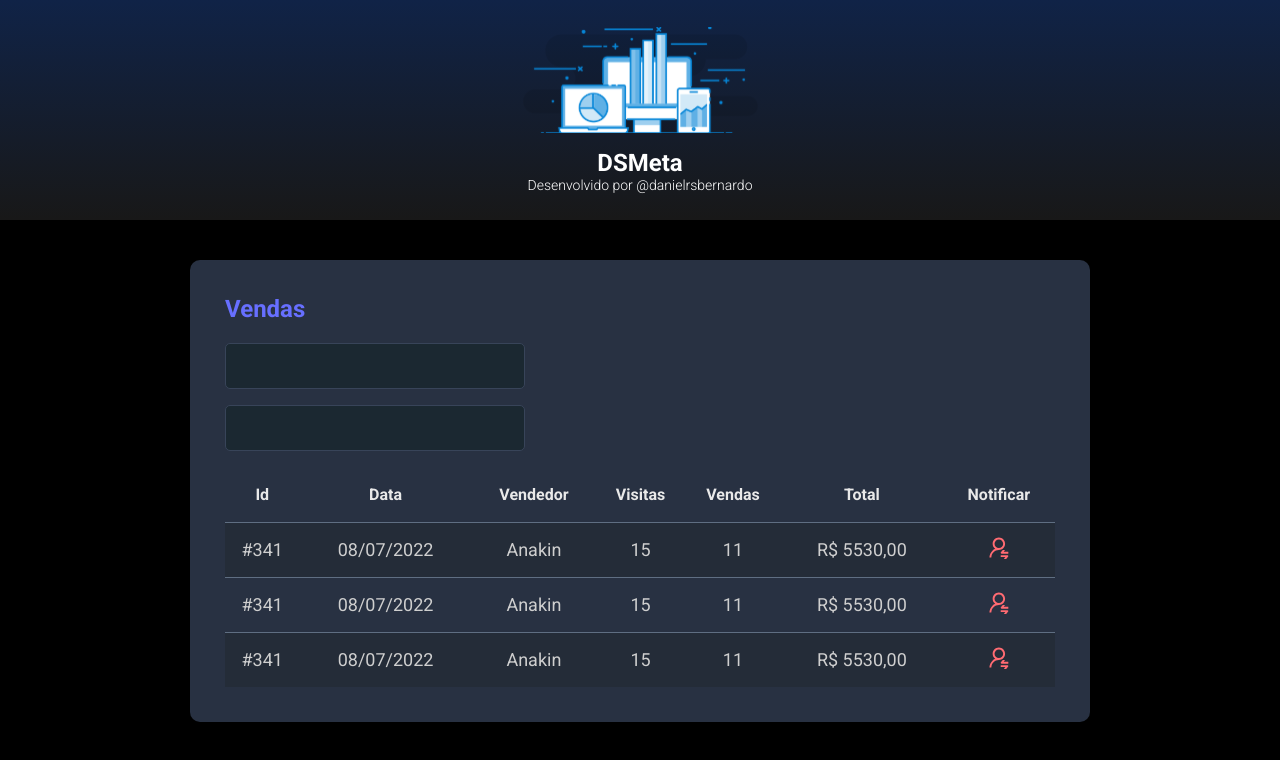
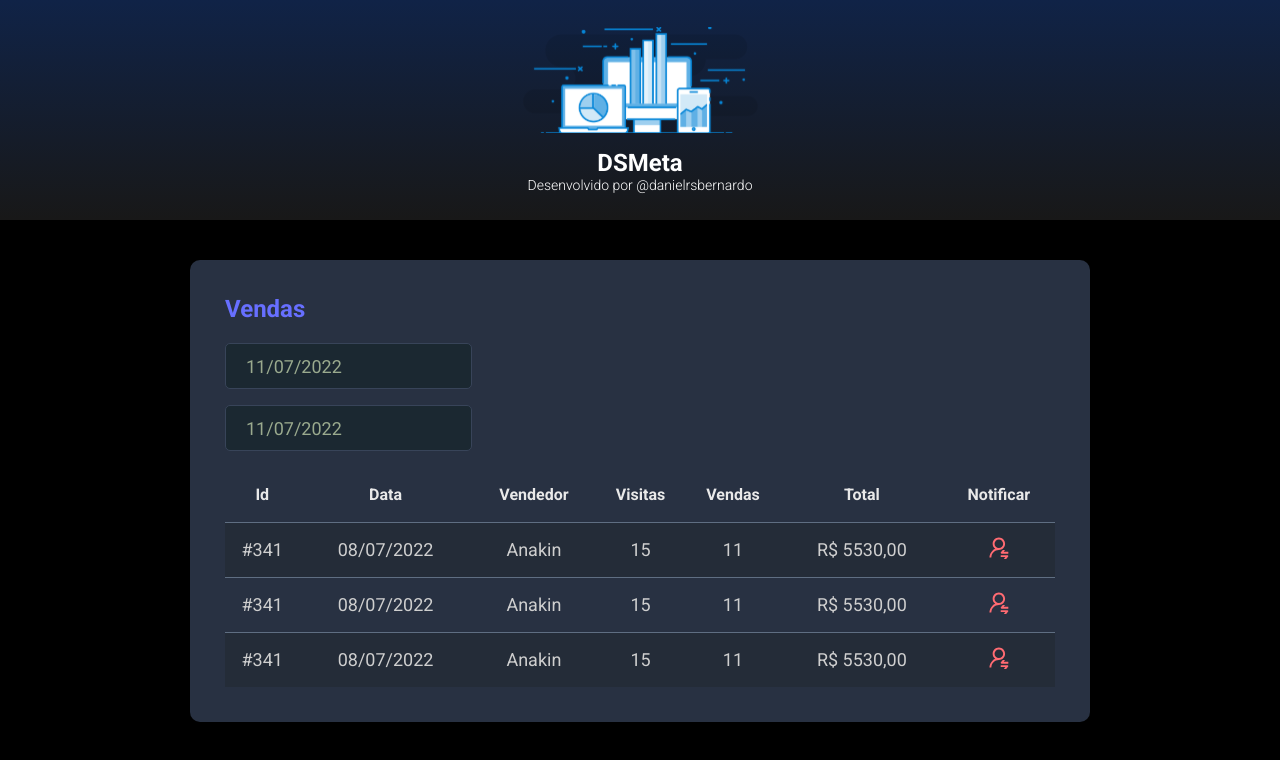
Before and after one commit to danielrsbernardo/dsmeta, a React (Vite) app in the folder frontend/: page / in a window 1280 px wide. Shown: the top 760 px of the page. Built offline with nearby package versions, Linux system fonts and the light colour scheme.

Commit message:
DatePicker

```diff
--- a/frontend/package.json
+++ b/frontend/package.json
@@ -8,7 +8,9 @@
     "preview": "vite preview"
   },
   "dependencies": {
+    "@types/react-datepicker": "4.4.2",
     "react": "^18.0.0",
+    "react-datepicker": "4.8.0",
     "react-dom": "^18.0.0"
   },
   "devDependencies": {
--- a/frontend/src/components/SalesCard/index.tsx
+++ b/frontend/src/components/SalesCard/index.tsx
@@ -1,5 +1,7 @@
 import Icon from "../../assets/img/icon-notification.svg"
 import './style.css'
+import DatePicker from "react-datepicker";
+import "react-datepicker/dist/react-datepicker.css";
 function SalesCard() {
     return (
         <>
@@ -7,10 +9,20 @@
                 <h2 className="dsmeta-sales-title">Vendas</h2>
                 <div>
                     <div className="dsmeta-form-control-container">
-                            <input type="text" name="" id="" className="dsmeta-form-control"/>
+                        <DatePicker
+                            selected={new Date()}
+                            onChange={(date: Date) => { }}
+                            className="dsmeta-form-control"
+                            dateFormat="dd/MM/yyyy"
+                        />
                     </div>
                     <div className="dsmeta-form-control-container">
-                            <input type="text" name="" id="" className="dsmeta-form-control"/>
+                        <DatePicker
+                            selected={new Date()}
+                            onChange={(date: Date) => { }}
+                            className="dsmeta-form-control"
+                            dateFormat="dd/MM/yyyy"
+                        />
                     </div>
                 </div>
 
@@ -38,7 +50,7 @@
                                 <td>
                                     <div className="dsmeta-red-btn-cotainer">
                                         <div className="dsmeta-red-btn">
-                                                <img src={Icon} alt="notificar"/>
+                                            <img src={Icon} alt="notificar" />
                                         </div>
                                     </div>
                                 </td>
@@ -53,7 +65,7 @@
                                 <td>
                                     <div className="dsmeta-red-btn-cotainer">
                                         <div className="dsmeta-red-btn">
-                                                <img src={Icon} alt="notificar"/>
+                                            <img src={Icon} alt="notificar" />
                                         </div>
                                     </div>
                                 </td>
@@ -68,7 +80,7 @@
                                 <td>
                                     <div className="dsmeta-red-btn-cotainer">
                                         <div className="dsmeta-red-btn">
-                                                <img src={Icon} alt="notificar"/>
+                                            <img src={Icon} alt="notificar" />
                                         </div>
                                     </div>
                                 </td>
```
Also changed, not shown: 1 other file (tests, documents, lock files or other folders). Lines whose indentation alone changed are shown as unchanged.
